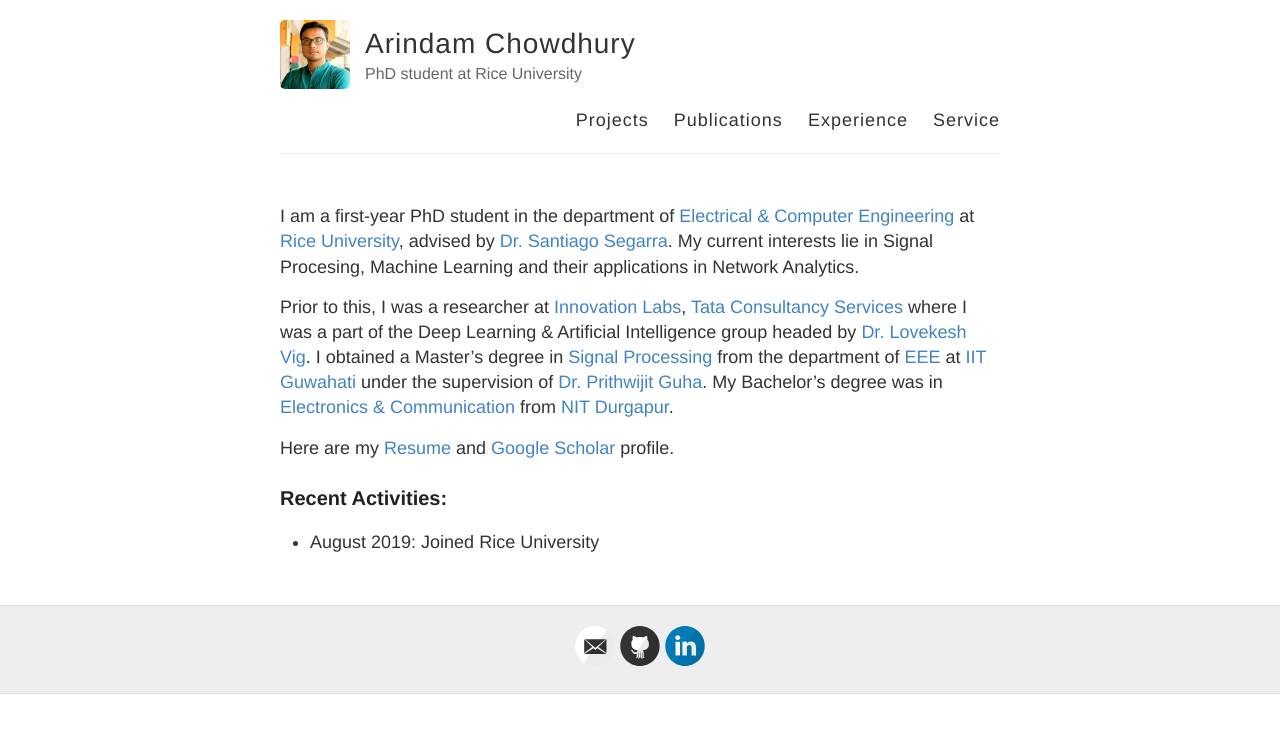
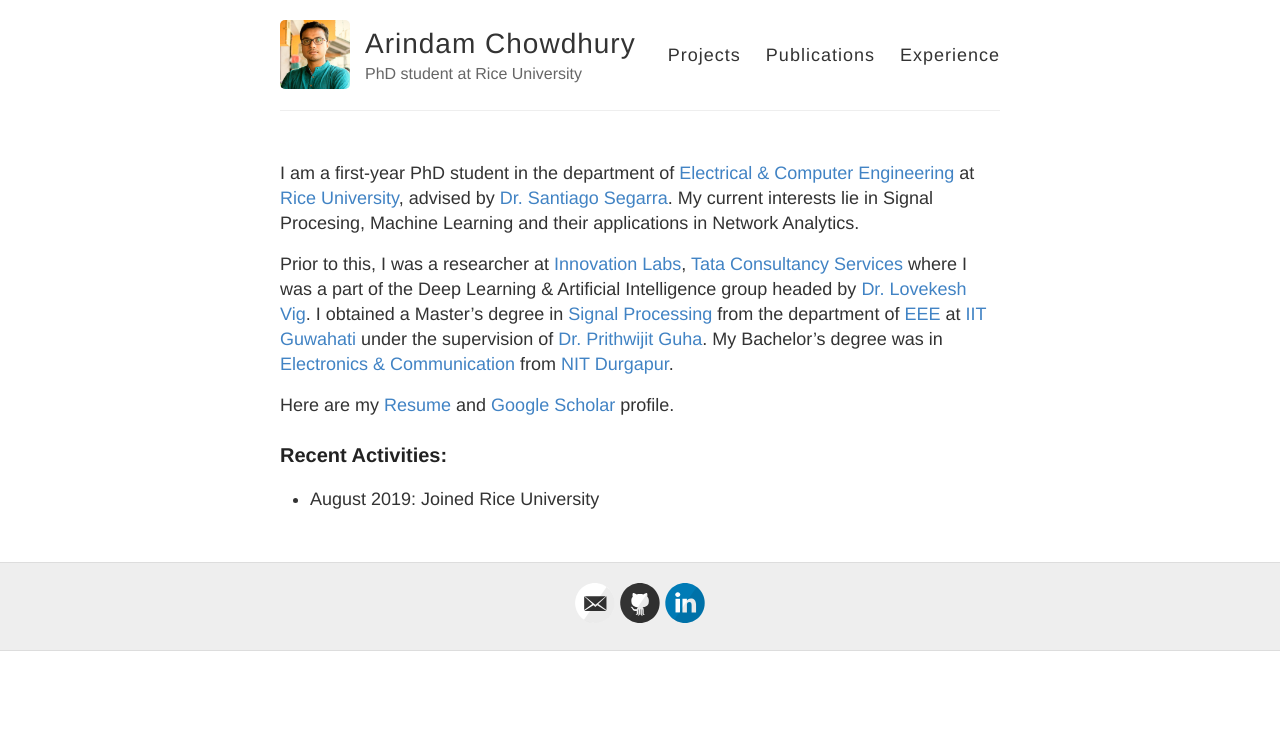
Before and after one commit to ArCho48/ArCho48.github.io, a Jekyll site: the page built from index.md, in a window 1280 px wide. Shown: the top 733 px of the page. Built offline with Jekyll 4.4.1, drawn with Linux system fonts in a browser that asks for light colours.

Commit message:
second commit

```diff
--- a/_layouts/default.html
+++ b/_layouts/default.html
@@ -30,7 +30,6 @@
             <a href="{{ site.baseurl }}/projects/">Projects</a>
             <a href="{{ site.baseurl }}/publications/">Publications</a>
             <a href="{{ site.baseurl }}/experience/">Experience</a>
-            <a href="{{ site.baseurl }}/service/">Service</a>
           </nav>
         </header>
       </div>
```
